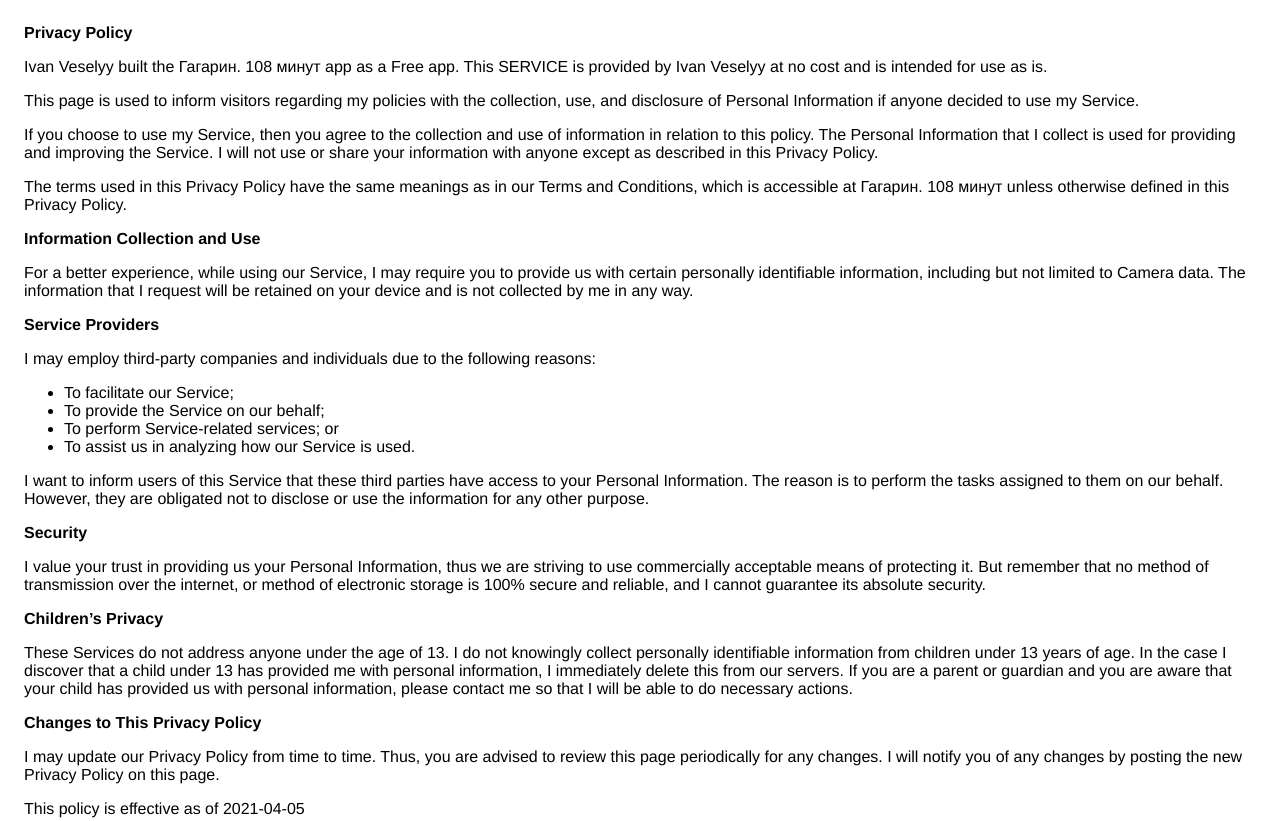
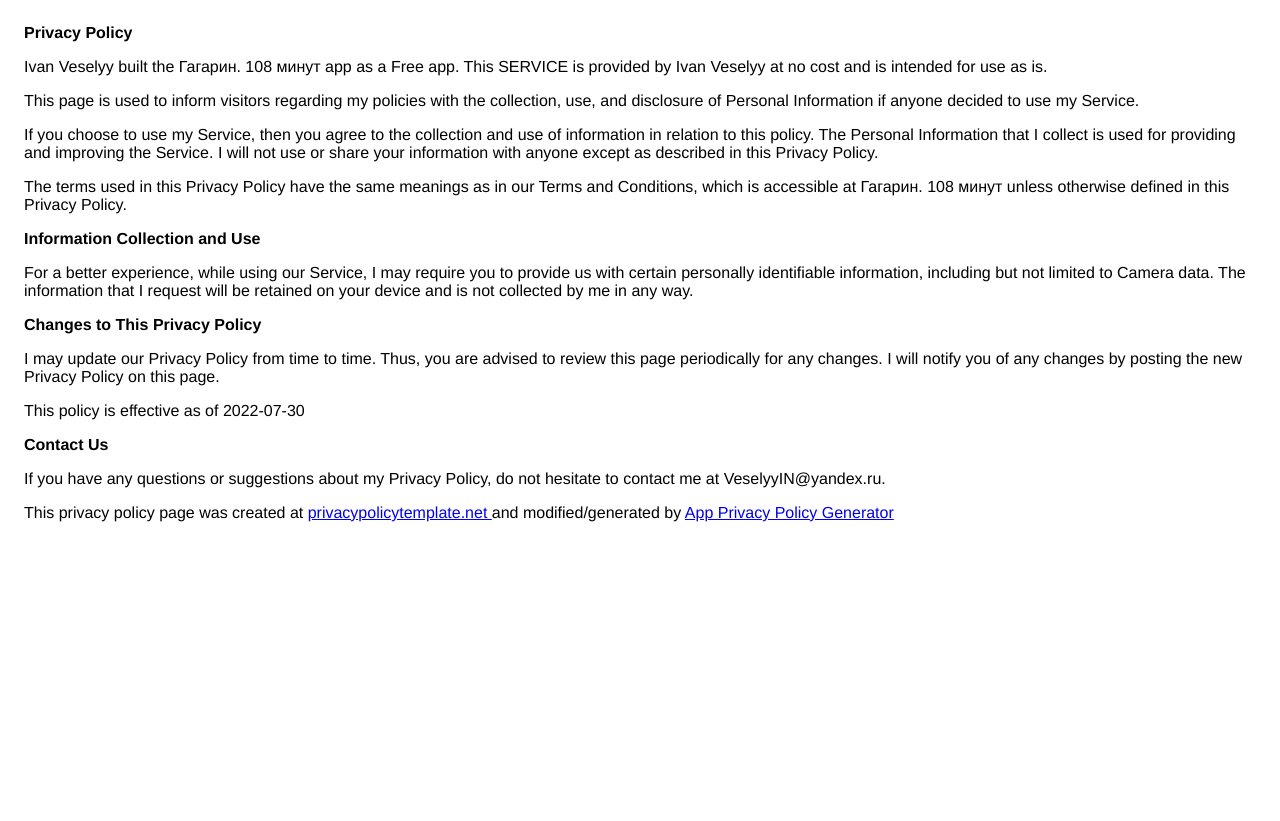
Before and after one commit to Alexflames/alexflames.github.io, a plain HTML site: page gagarin-108min/policy.html in a window 1280 px wide. Shown: the top 821 px of the page. After the commit the page ends 800 px from the top, so only its background shows below. Drawn offline with Linux system fonts and the light colour scheme.

Commit message:
Policy update

```diff
--- a/gagarin-108min/policy.html
+++ b/gagarin-108min/policy.html
@@ -31,39 +31,13 @@
                   may require you to provide us with certain personally
                   identifiable information, including but not limited to Camera data. The information that
                   I request will be retained on your device and is not collected by me in any way.
-                </p> <p><strong>Service Providers</strong></p> <p>
-                  I may employ third-party companies and
-                  individuals due to the following reasons:
-                </p> <ul><li>To facilitate our Service;</li> <li>To provide the Service on our behalf;</li> <li>To perform Service-related services; or</li> <li>To assist us in analyzing how our Service is used.</li></ul> <p>
-                  I want to inform users of this Service
-                  that these third parties have access to your Personal
-                  Information. The reason is to perform the tasks assigned to
-                  them on our behalf. However, they are obligated not to
-                  disclose or use the information for any other purpose.
-                </p> <p><strong>Security</strong></p> <p>
-                  I value your trust in providing us your
-                  Personal Information, thus we are striving to use commercially
-                  acceptable means of protecting it. But remember that no method
-                  of transmission over the internet, or method of electronic
-                  storage is 100% secure and reliable, and I cannot
-                  guarantee its absolute security.
-                </p> <p><strong>Children’s Privacy</strong></p> <p>
-                  These Services do not address anyone under the age of 13.
-                  I do not knowingly collect personally
-                  identifiable information from children under 13 years of age. In the case
-                  I discover that a child under 13 has provided
-                  me with personal information, I immediately
-                  delete this from our servers. If you are a parent or guardian
-                  and you are aware that your child has provided us with
-                  personal information, please contact me so that
-                  I will be able to do necessary actions.
                 </p> <p><strong>Changes to This Privacy Policy</strong></p> <p>
                   I may update our Privacy Policy from
                   time to time. Thus, you are advised to review this page
                   periodically for any changes. I will
                   notify you of any changes by posting the new Privacy Policy on
                   this page.
-                </p> <p>This policy is effective as of 2021-04-05</p> <p><strong>Contact Us</strong></p> <p>
+                </p> <p>This policy is effective as of 2022-07-30</p> <p><strong>Contact Us</strong></p> <p>
                   If you have any questions or suggestions about my
                   Privacy Policy, do not hesitate to contact me at VeselyyIN@yandex.ru.
                 </p> <p>This privacy policy page was created at <a href="https://privacypolicytemplate.net" target="_blank" rel="noopener noreferrer">privacypolicytemplate.net </a>and modified/generated by <a href="https://app-privacy-policy-generator.nisrulz.com/" target="_blank" rel="noopener noreferrer">App Privacy Policy Generator</a></p>
```
Also changed, not shown: melody-usadba/policy.html (+1 -27 lines).
